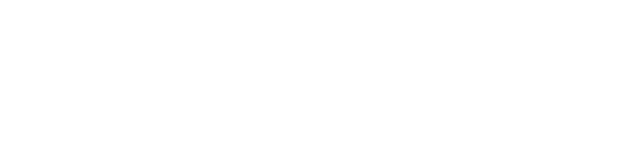
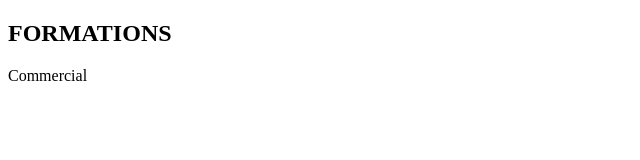
Before and after one commit to Mathieu258/git-mon-cv, a plain HTML site: page index.html in a window 1280 px wide. Shown: the whole page, without its empty margins (0-640 px from the left). Drawn offline with Linux system fonts and the light colour scheme.

Commit message:
mise en place de la section formations

```diff
--- a/index.html
+++ b/index.html
@@ -6,6 +6,8 @@
     <title>Document</title>
 </head>
 <body>
+    <h2>FORMATIONS</h2>
+    <p>Commercial</p>
 
 </body>
 </html>
```
